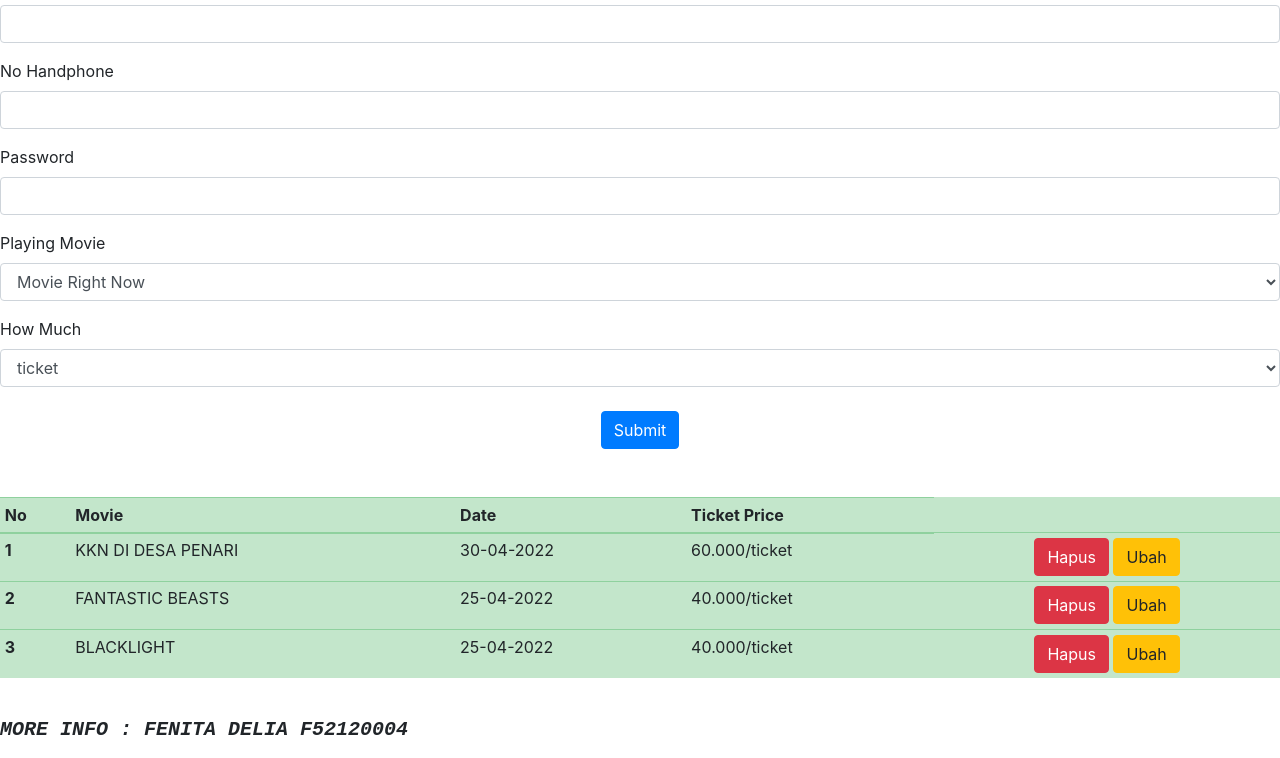
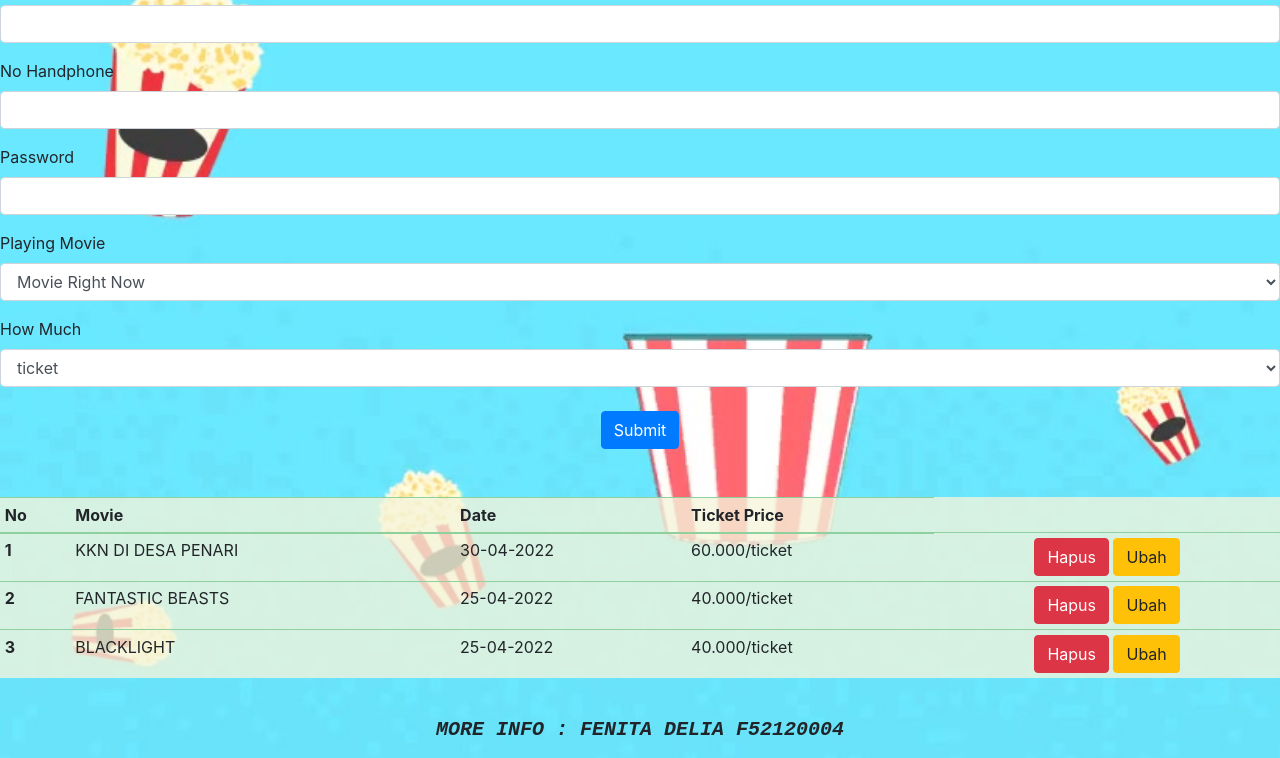
Before and after one commit to fenitadelia/fenitadelianolempat, a plain HTML site: page index.html in a window 1280 px wide. Shown: the part 83-841 px from the top of the page. Drawn offline with nearby package versions, Linux system fonts and the light colour scheme; some packages are replaced by stand-ins of ours; a script that the page names is missing.

Commit message:
Update index.html

```diff
--- a/index.html
+++ b/index.html
@@ -7,7 +7,7 @@
 
     <!-- Bootstrap CSS -->
     <link rel="stylesheet" href="https://cdn.jsdelivr.net/npm/bootstrap@4.6.1/dist/css/bootstrap.min.css" integrity="sha384-zCbKRCUGaJDkqS1kPbPd7TveP5iyJE0EjAuZQTgFLD2ylzuqKfdKlfG/eSrtxUkn" crossorigin="anonymous">
-    <link rel="stylesheet" href="form1.css">
+    <link rel="stylesheet" href="styleindex.css">
     <title>Pemrograman Web I</title>
   </head>
   <body>
```
